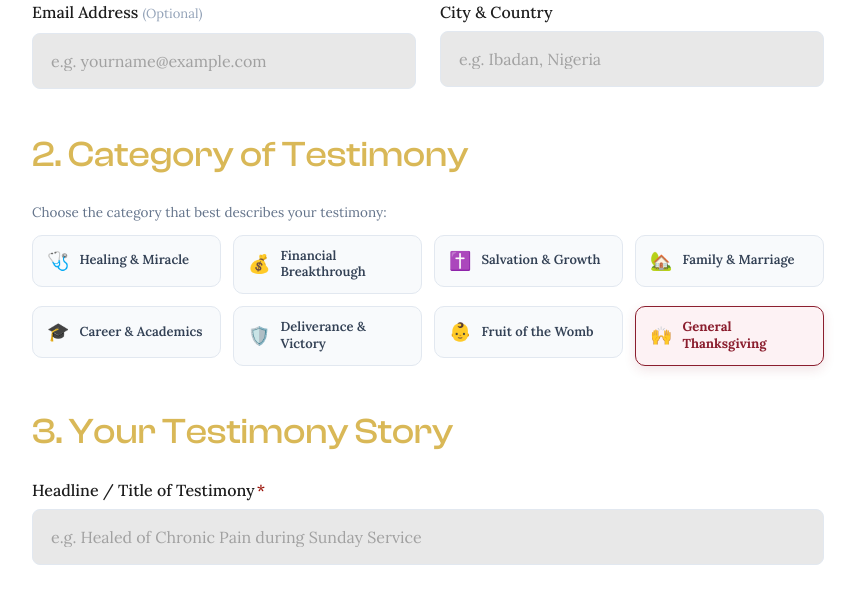
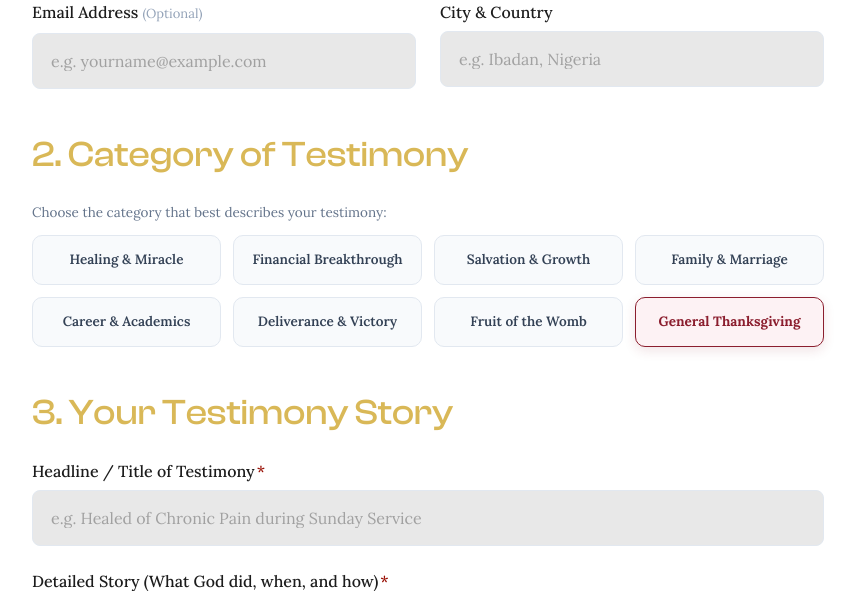
Before and after one commit to sitanet/TCGC_CHURCH_WEB, a Django app: page /testimony/ in a window 1280 px wide. Shown: the part 711-1302 px from the top of the page, without its empty margins (212-1068 px from the left). Run offline with Django 5.2, Linux system fonts and the light colour scheme; data that the repository does not hold is empty.

Commit message:
style: remove AI sparkle icon, badge icons, and emojis from testimony form

```diff
--- a/templates/testimony.html
+++ b/templates/testimony.html
@@ -49,7 +49,7 @@
 <section class="tcgc-reg-card-section" style="margin-top: -190px; padding-bottom: 120px;">
     <div class="tcgc-testimony-card">
         <div class="text-center mb-4">
-            <span class="tcgc-testimony-pill"><i class="bi bi-chat-heart-fill me-1"></i> SHARE YOUR TESTIMONY</span>
+            <span class="tcgc-testimony-pill">SHARE YOUR TESTIMONY</span>
             <h2 class="tcgc-testimony-card-title mt-2 mb-2">What Has God Done For You?</h2>
             <p class="tcgc-testimony-card-desc">Every testimony is a weapon of victory. Your story will inspire faith in someone today.</p>
         </div>
@@ -110,56 +110,48 @@
                     <label class="tcgc-cat-card">
                         <input type="radio" name="category" value="healing" {% if form_data.category == 'healing' %}checked{% endif %}>
                         <div class="tcgc-cat-content">
-                            <span class="tcgc-cat-icon">🩺</span>
                             <span class="tcgc-cat-name">Healing &amp; Miracle</span>
                         </div>
                     </label>
                     <label class="tcgc-cat-card">
                         <input type="radio" name="category" value="breakthrough" {% if form_data.category == 'breakthrough' %}checked{% endif %}>
                         <div class="tcgc-cat-content">
-                            <span class="tcgc-cat-icon">💰</span>
                             <span class="tcgc-cat-name">Financial Breakthrough</span>
                         </div>
                     </label>
                     <label class="tcgc-cat-card">
                         <input type="radio" name="category" value="salvation" {% if form_data.category == 'salvation' %}checked{% endif %}>
                         <div class="tcgc-cat-content">
-                            <span class="tcgc-cat-icon">✝️</span>
                             <span class="tcgc-cat-name">Salvation &amp; Growth</span>
                         </div>
                     </label>
                     <label class="tcgc-cat-card">
                         <input type="radio" name="category" value="family" {% if form_data.category == 'family' %}checked{% endif %}>
                         <div class="tcgc-cat-content">
-                            <span class="tcgc-cat-icon">🏡</span>
                             <span class="tcgc-cat-name">Family &amp; Marriage</span>
                         </div>
                     </label>
                     <label class="tcgc-cat-card">
                         <input type="radio" name="category" value="career" {% if form_data.category == 'career' %}checked{% endif %}>
                         <div class="tcgc-cat-content">
-                            <span class="tcgc-cat-icon">🎓</span>
                             <span class="tcgc-cat-name">Career &amp; Academics</span>
                         </div>
                     </label>
                     <label class="tcgc-cat-card">
                         <input type="radio" name="category" value="deliverance" {% if form_data.category == 'deliverance' %}checked{% endif %}>
                         <div class="tcgc-cat-content">
-                            <span class="tcgc-cat-icon">🛡️</span>
                             <span class="tcgc-cat-name">Deliverance &amp; Victory</span>
                         </div>
                     </label>
                     <label class="tcgc-cat-card">
                         <input type="radio" name="category" value="childbirth" {% if form_data.category == 'childbirth' %}checked{% endif %}>
                         <div class="tcgc-cat-content">
-                            <span class="tcgc-cat-icon">👶</span>
                             <span class="tcgc-cat-name">Fruit of the Womb</span>
                         </div>
                     </label>
                     <label class="tcgc-cat-card">
                         <input type="radio" name="category" value="general" {% if not form_data.category or form_data.category == 'general' %}checked{% endif %}>
                         <div class="tcgc-cat-content">
-                            <span class="tcgc-cat-icon">🙌</span>
                             <span class="tcgc-cat-name">General Thanksgiving</span>
                         </div>
                     </label>
@@ -239,7 +231,7 @@
 {% if featured_testimonies %}
 <section class="tcgc-testimony-showcase-section py-5" style="background: #F8FAFC; border-top: 1px solid #E2E8F0;">
     <div class="container text-center mb-5" style="max-width: 800px; margin: 0 auto;">
-        <span class="tcgc-testimony-pill"><i class="bi bi-stars me-1"></i> TESTIMONY ARCHIVE</span>
+        <span class="tcgc-testimony-pill">TESTIMONY ARCHIVE</span>
         <h2 class="tcgc-events-heading mt-2" style="font-family: var(--font-display, serif); font-size: 36px; color: var(--color-crimson, #980E03);">RECENT ACTS OF GOD</h2>
         <p class="text-muted" style="max-width: 600px; margin: 0 auto; font-size: 15px;">Read how God is moving powerfully among His people at The CityGate Church.</p>
     </div>
@@ -448,24 +440,19 @@
 .tcgc-cat-content {
     display: flex;
     align-items: center;
-    gap: 10px;
-    padding: 12px 14px;
+    justify-content: center;
+    text-align: center;
+    padding: 14px 16px;
     background: #F8FAFC;
     border: 1.5px solid #E2E8F0;
     border-radius: 10px;
     transition: all 0.2s ease;
-    min-height: 52px;
+    min-height: 50px;
     box-sizing: border-box;
 }
 
-.tcgc-cat-icon {
-    font-size: 18px;
-    line-height: 1;
-    flex-shrink: 0;
-}
-
 .tcgc-cat-name {
-    font-size: 13px;
+    font-size: 13.5px;
     font-weight: 600;
     color: #334155;
     line-height: 1.3;
```
